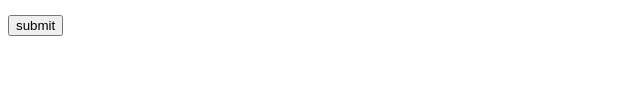
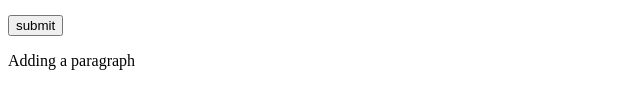
Before and after one commit to ItsSudip/Coursera, a plain HTML site: page index.html in a window 1280 px wide. Shown: the part 282-390 px from the top of the page, without its empty margins (0-640 px from the left). Drawn offline with Linux system fonts and the light colour scheme.

Commit message:
adding a paragraph

```diff
--- a/index.html
+++ b/index.html
@@ -106,6 +106,9 @@
       <div>
         <input type="submit" value="submit" />
       </div>
+      <div>
+          <p>Adding a paragraph</p>
+      </div>
     </form>
   </body>
 </html>
```
